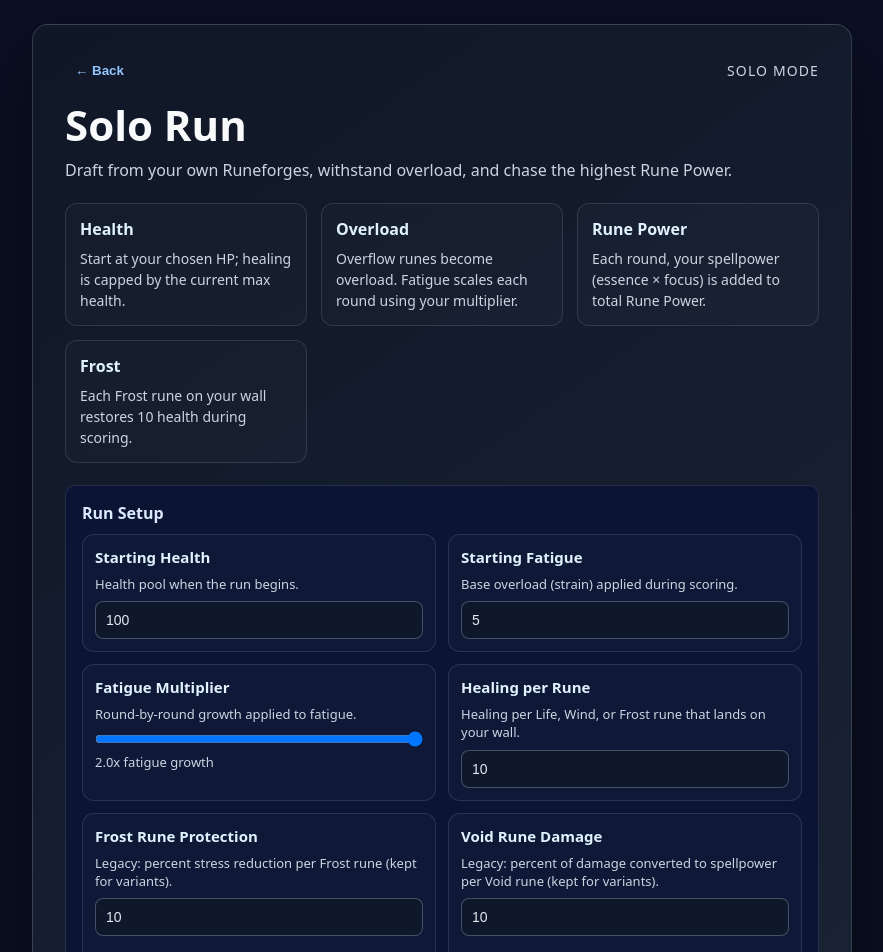
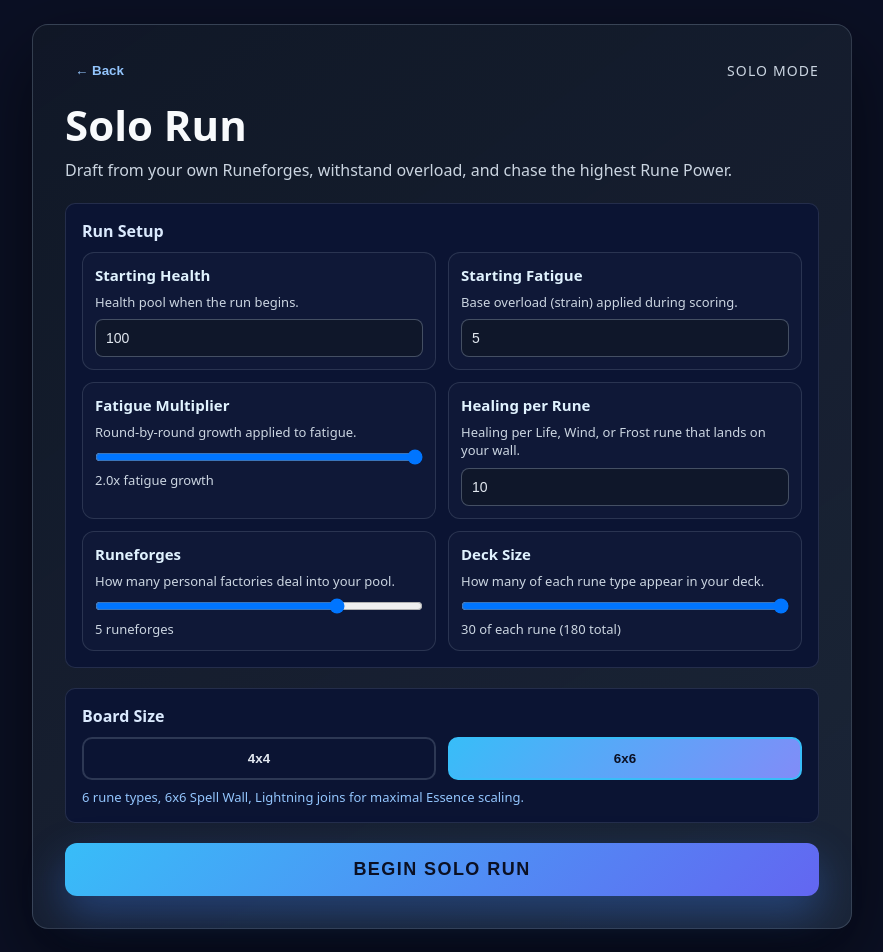
Before and after one commit to vlad92z/necromancer-web, a React (Vite) app: page /solo in a window 1280 px wide. Shown: the top 952 px of the page, without its empty margins (198-1081 px from the left). Built offline with nearby package versions, Linux system fonts and the light colour scheme.

Commit message:
Improve default values for solo run

```diff
--- a/src/components/RuneCell.tsx
+++ b/src/components/RuneCell.tsx
@@ -132,9 +132,6 @@ export function RuneCell({
 
   // Override border for healing runes on the wall
   let borderStyle = variantStyle.border;
-  if (isHealingWallRune) {
-    borderStyle = `2px solid ${COLORS.status.success}`;
-  }
 
   // Only animate wall placements; pattern/floor entries rely on RuneAnimation overlay
   const shouldAnimate = usedVariant === 'wall' && Boolean(rune);
--- a/src/features/gameplay/components/SoloStartScreen.tsx
+++ b/src/features/gameplay/components/SoloStartScreen.tsx
@@ -14,7 +14,7 @@ interface SoloStartScreenProps {
 
 export function SoloStartScreen({ onStartSolo }: SoloStartScreenProps) {
   const navigate = useNavigate();
-  const [runeTypeCount, setRuneTypeCount] = useState<RuneTypeCount>(5);
+  const [runeTypeCount, setRuneTypeCount] = useState<RuneTypeCount>(6);
   const [soloConfig, setSoloConfig] = useState<SoloRunConfig>({ ...DEFAULT_SOLO_CONFIG });
 
   const updateConfigValue = <K extends keyof SoloRunConfig>(key: K, value: number) => {
@@ -81,20 +81,6 @@ export function SoloStartScreen({ onStartSolo }: SoloStartScreenProps) {
 
         <div
           style={{
-            display: 'grid',
-            gridTemplateColumns: 'repeat(auto-fit, minmax(200px, 1fr))',
-            gap: '14px',
-            marginBottom: '22px',
-          }}
-        >
-          <RuleCard title="Health" description="Start at your chosen HP; healing is capped by the current max health." />
-          <RuleCard title="Overload" description="Overflow runes become overload. Fatigue scales each round using your multiplier." />
-          <RuleCard title="Rune Power" description="Each round, your spellpower (essence × focus) is added to total Rune Power." />
-          <RuleCard title="Frost" description="Each Frost rune on your wall restores 10 health during scoring." />
-        </div>
-
-        <div
-          style={{
             marginBottom: '20px',
             padding: '16px',
             backgroundColor: '#0b1433',
@@ -153,33 +139,11 @@ export function SoloStartScreen({ onStartSolo }: SoloStartScreenProps) {
                 style={inputStyle}
               />
             </ConfigField>
-            <ConfigField label="Frost Rune Protection" description="Legacy: percent stress reduction per Frost rune (kept for variants).">
-              <input
-                type="number"
-                min={0}
-                step={1}
-                value={soloConfig.frostMitigationPercent}
-                onChange={handleNumberInput('frostMitigationPercent', (value) => Math.max(0, value))}
-                style={inputStyle}
-              />
-              <div style={{ color: '#93c5fd', fontSize: '13px', marginTop: '6px' }}>Currently {soloConfig.frostMitigationPercent}% per rune</div>
-            </ConfigField>
-            <ConfigField label="Void Rune Damage" description="Legacy: percent of damage converted to spellpower per Void rune (kept for variants).">
-              <input
-                type="number"
-                min={0}
-                step={1}
-                value={soloConfig.voidConversionPercent}
-                onChange={handleNumberInput('voidConversionPercent', (value) => Math.max(0, value))}
-                style={inputStyle}
-              />
-              <div style={{ color: '#93c5fd', fontSize: '13px', marginTop: '6px' }}>Currently {soloConfig.voidConversionPercent}% per rune</div>
-            </ConfigField>
             <ConfigField label="Runeforges" description="How many personal factories deal into your pool.">
               <div style={{ display: 'flex', flexDirection: 'column', gap: '6px' }}>
                 <input
                   type="range"
-                  min={1}
+                  min={2}
                   max={6}
                   step={1}
                   value={soloConfig.factoriesPerPlayer}
@@ -193,7 +157,7 @@ export function SoloStartScreen({ onStartSolo }: SoloStartScreenProps) {
               <div style={{ display: 'flex', flexDirection: 'column', gap: '6px' }}>
                 <input
                   type="range"
-                  min={1}
+                  min={8}
                   max={30}
                   step={1}
                   value={soloConfig.deckRunesPerType}
@@ -219,7 +183,7 @@ export function SoloStartScreen({ onStartSolo }: SoloStartScreenProps) {
         >
           <div style={{ fontSize: '16px', fontWeight: 700, color: '#dbeafe', marginBottom: '10px' }}>Board Size</div>
           <div style={{ display: 'flex', gap: '12px' }}>
-            {[3, 4, 5, 6].map((count) => (
+            {[4, 6].map((count) => (
               <button
                 key={count}
                 onClick={() => setRuneTypeCount(count as RuneTypeCount)}
--- a/src/utils/gameInitialization.ts
+++ b/src/utils/gameInitialization.ts
@@ -68,7 +68,7 @@ export const DEFAULT_STRAIN_MULTIPLIER = 2;
 const SOLO_STARTING_HEALTH = 100;
 const SOLO_MAX_HEALTH = 1000;
 const SOLO_FACTORIES_PER_PLAYER = 5;
-const DEFAULT_SOLO_RUNES_PER_TYPE = 8;
+const DEFAULT_SOLO_RUNES_PER_TYPE = 30;
 
 export const DEFAULT_SOLO_CONFIG: SoloRunConfig = {
   startingHealth: SOLO_STARTING_HEALTH,
```
